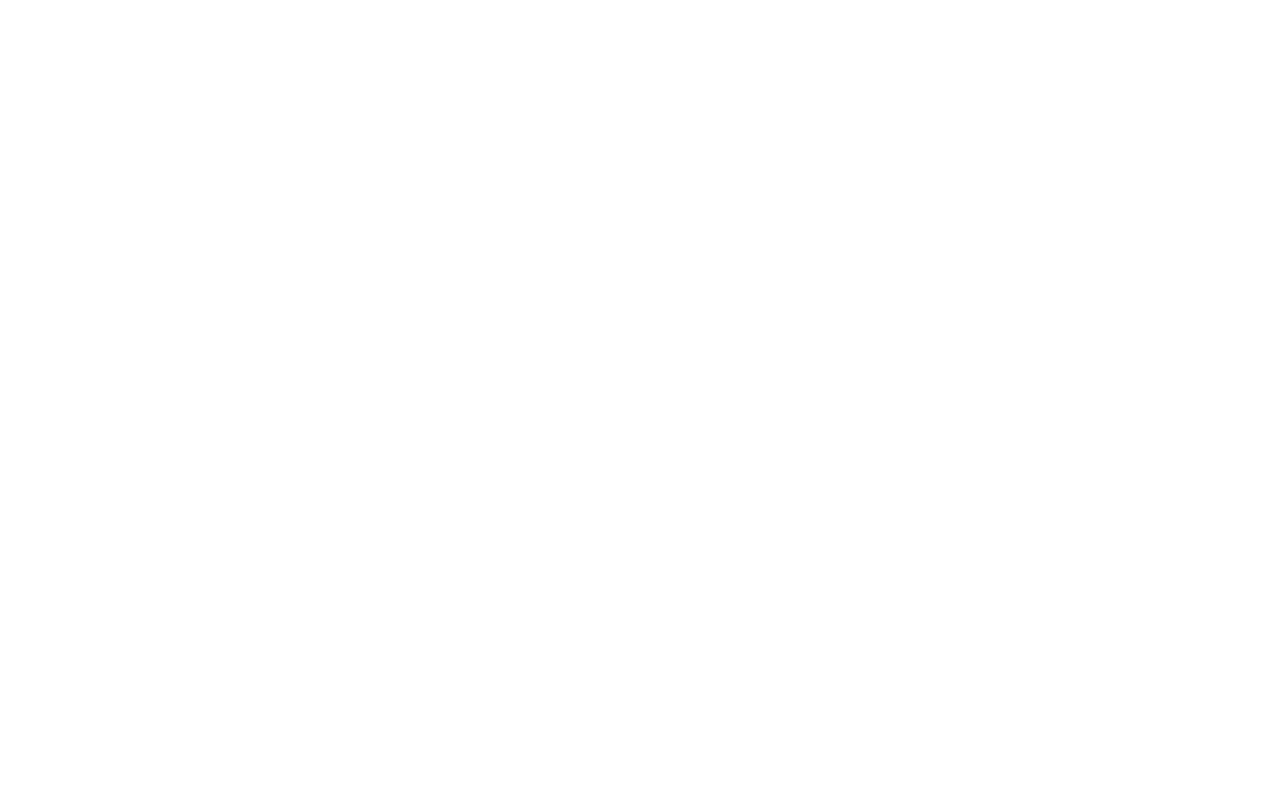
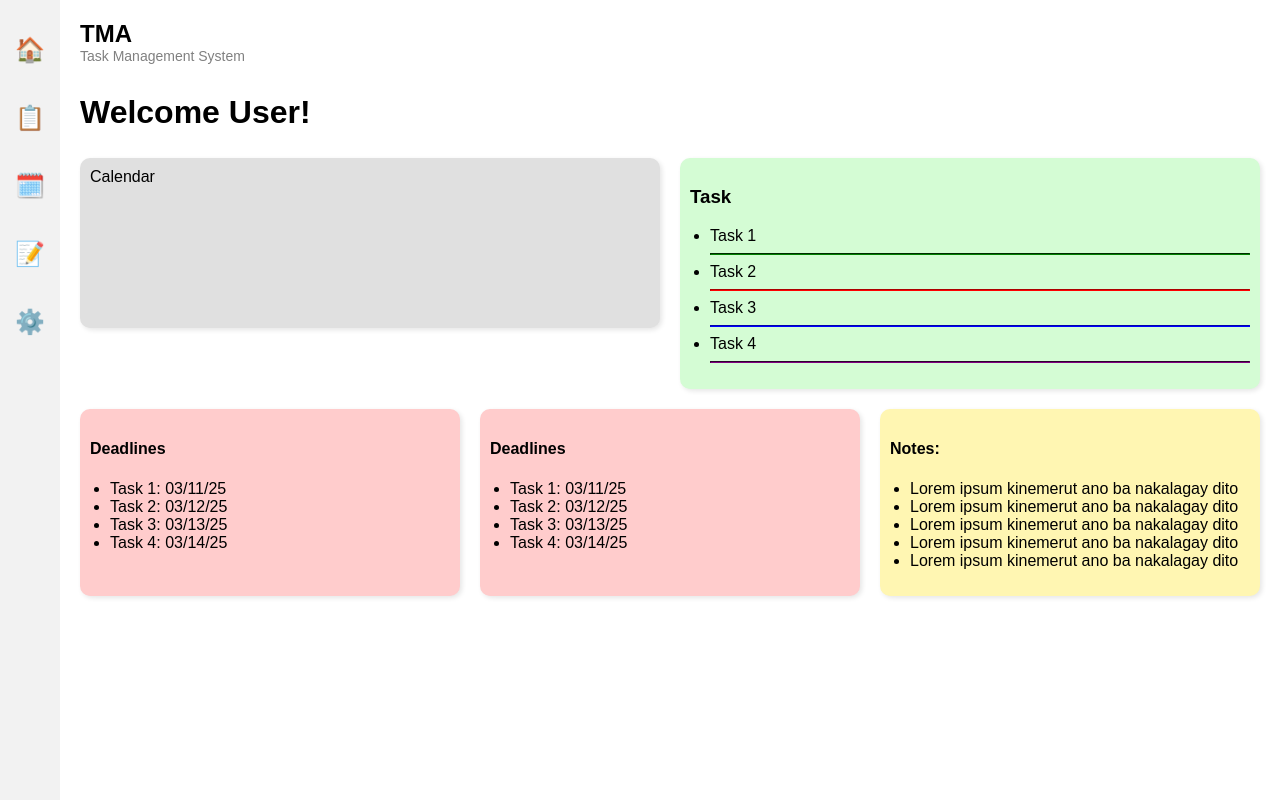
Before and after one commit to carlanthonyyyyy/task_management, a React (Create React App) app: page /home in a window 1280 px wide. Before the commit this address had no page. Built offline with nearby package versions, Linux system fonts and the light colour scheme.

Commit message:
Updated appjs and indexjs

```diff
--- a/src/App.js
+++ b/src/App.js
@@ -1,76 +1,18 @@
-import React, { useState } from 'react';
-import { auth } from './firebase';
-import { signInWithEmailAndPassword } from 'firebase/auth';
-import { useNavigate } from 'react-router-dom';
-import './App.css';
+// App.js
+import React from 'react';
+import { Routes, Route } from 'react-router-dom';
+import Login from './Login';
+import Signup from './Signup';
+import Home from './Home';
 
-function Login() {
-  const [email, setEmail] = useState('');
-  const [password, setPassword] = useState('');
-  const navigate = useNavigate();
-
-  const handleLogin = async () => {
-    try {
-      await signInWithEmailAndPassword(auth, email, password);
-      alert('Logged in successfully!');
-      navigate('/home'); // or wherever you want to redirect
-    } catch (error) {
-      alert(error.message);
-    }
-  };
-
+function App() {
   return (
-    <div className="container">
-      {/* Left Panel */}
-      <div className="left-panel">
-        <div className="logo">
-          <h1>TMA</h1>
-          <p>Task Management System</p>
-        </div>
-        <div className="login-box">
-          <h2>LOG IN</h2>
-          <input
-            type="email"
-            placeholder="Email"
-            value={email}
-            onChange={(e) => setEmail(e.target.value)}
-          />
-          <input
-            type="password"
-            placeholder="Password"
-            value={password}
-            onChange={(e) => setPassword(e.target.value)}
-          />
-          <div className="auth-buttons">
-            <button onClick={handleLogin}>LOG IN</button>
-            <button onClick={() => navigate('/signup')}>SIGN UP</button>
-          </div>
-        </div>
-      </div>
-
-      {/* Right Panel */}
-      <div className="right-panel">
-        <div className="help-box">
-          <h2>NEED HELP?</h2>
-          <p>CREATE A FREE ACCOUNT TO ACCESS THE WEBSITE NOW</p>
-          <div className="help-icons">
-            <div className="icon-box" />
-            <div className="icon-box" />
-            <div className="icon-box" />
-            <div className="icon-box" />
-            <div className="icon-box" />
-          </div>
-        </div>
-        <div className="contact-info">
-          <p><strong>FACEBOOK:</strong> TMA PH</p>
-          <p><strong>X:</strong> @TMAPH</p>
-          <p><strong>INSTAGRAM:</strong> TMA_PH</p>
-          <p><strong>CONTACT NO:</strong> 0945-876-9089</p>
-          <p><strong>EMAIL:</strong> TMAPH@BUSINESS.COM</p>
-        </div>
-      </div>
-    </div>
+    <Routes>
+      <Route path="/" element={<Login />} />
+      <Route path="/signup" element={<Signup />} />
+      <Route path="/home" element={<Home />} />
+    </Routes>
   );
 }
 
-export default Login;
+export default App;
--- /dev/null
+++ b/src/Home.css
@@ -0,0 +1,94 @@
+/* Home.css */
+.home-container {
+    display: flex;
+    height: 100vh;
+    font-family: Arial, sans-serif;
+}
+
+/* Sidebar */
+.sidebar {
+    width: 60px;
+    background-color: #f2f2f2;
+    display: flex;
+    flex-direction: column;
+    align-items: center;
+    padding-top: 1rem;
+}
+
+.nav-icon {
+    font-size: 24px;
+    margin: 20px 0;
+    cursor: pointer;
+}
+
+/* Main content */
+.main-content {
+    flex: 1;
+    padding: 20px;
+    background-color: #fff;
+}
+
+.header h1 {
+    margin: 0;
+    font-size: 24px;
+}
+
+.header p {
+    margin: 0;
+    font-size: 14px;
+    color: gray;
+}
+
+.welcome-title h2 {
+    margin-top: 30px;
+    font-size: 32px;
+}
+
+.top-row {
+    display: flex;
+    margin-top: 20px;
+    gap: 20px;
+}
+
+.calendar-section {
+    flex: 1;
+    height: 150px;
+    background-color: #e0e0e0;
+    border-radius: 10px;
+    box-shadow: 2px 2px 5px rgba(0, 0, 0, 0.1);
+    padding: 10px;
+}
+
+.task-section {
+    flex: 1;
+    background-color: #d4fcd4;
+    border-radius: 10px;
+    padding: 10px;
+    box-shadow: 2px 2px 5px rgba(0, 0, 0, 0.1);
+}
+
+.bottom-row {
+    display: flex;
+    gap: 20px;
+    margin-top: 20px;
+}
+
+.deadline-box {
+    background-color: #ffcccc;
+    padding: 10px;
+    border-radius: 10px;
+    flex: 1;
+    box-shadow: 2px 2px 5px rgba(0, 0, 0, 0.1);
+}
+
+.notes-box {
+    background-color: #fff6b2;
+    padding: 10px;
+    border-radius: 10px;
+    flex: 1;
+    box-shadow: 2px 2px 5px rgba(0, 0, 0, 0.1);
+}
+
+ul {
+    padding-left: 20px;
+}
--- a/src/Home.js
+++ b/src/Home.js
@@ -0,0 +1,78 @@
+// Home.js
+import React from 'react';
+import './Home.css'; // We'll style separately here
+
+function Home() {
+    return (
+        <div className="home-container">
+            {/* Sidebar */}
+            <div className="sidebar">
+                <div className="nav-icon">🏠</div>
+                <div className="nav-icon">📋</div>
+                <div className="nav-icon">🗓️</div>
+                <div className="nav-icon">📝</div>
+                <div className="nav-icon">⚙️</div>
+            </div>
+
+            {/* Main Content */}
+            <div className="main-content">
+                <header className="header">
+                    <h1>TMA</h1>
+                    <p>Task Management System</p>
+                </header>
+
+                <div className="welcome-title">
+                    <h2>Welcome User!</h2>
+                </div>
+
+                <div className="top-row">
+                    <div className="calendar-section">Calendar</div>
+                    <div className="task-section">
+                        <h3>Task</h3>
+                        <ul>
+                            <li>Task 1 <hr style={{ borderColor: 'green' }} /></li>
+                            <li>Task 2 <hr style={{ borderColor: 'red' }} /></li>
+                            <li>Task 3 <hr style={{ borderColor: 'blue' }} /></li>
+                            <li>Task 4 <hr style={{ borderColor: 'purple' }} /></li>
+                        </ul>
+                    </div>
+                </div>
+
+                <div className="bottom-row">
+                    <div className="deadline-box">
+                        <h4>Deadlines</h4>
+                        <ul>
+                            <li>Task 1: 03/11/25</li>
+                            <li>Task 2: 03/12/25</li>
+                            <li>Task 3: 03/13/25</li>
+                            <li>Task 4: 03/14/25</li>
+                        </ul>
+                    </div>
+
+                    <div className="deadline-box">
+                        <h4>Deadlines</h4>
+                        <ul>
+                            <li>Task 1: 03/11/25</li>
+                            <li>Task 2: 03/12/25</li>
+                            <li>Task 3: 03/13/25</li>
+                            <li>Task 4: 03/14/25</li>
+                        </ul>
+                    </div>
+
+                    <div className="notes-box">
+                        <h4>Notes:</h4>
+                        <ul>
+                            <li>Lorem ipsum kinemerut ano ba nakalagay dito</li>
+                            <li>Lorem ipsum kinemerut ano ba nakalagay dito</li>
+                            <li>Lorem ipsum kinemerut ano ba nakalagay dito</li>
+                            <li>Lorem ipsum kinemerut ano ba nakalagay dito</li>
+                            <li>Lorem ipsum kinemerut ano ba nakalagay dito</li>
+                        </ul>
+                    </div>
+                </div>
+            </div>
+        </div>
+    );
+}
+
+export default Home;
--- /dev/null
+++ b/src/Login.js
@@ -0,0 +1,76 @@
+import React, { useState } from 'react';
+import { auth } from './firebase';
+import { signInWithEmailAndPassword } from 'firebase/auth';
+import { useNavigate } from 'react-router-dom';
+import './App.css';
+
+function Login() {
+  const [email, setEmail] = useState('');
+  const [password, setPassword] = useState('');
+  const navigate = useNavigate();
+
+  const handleLogin = async () => {
+    try {
+      await signInWithEmailAndPassword(auth, email, password);
+      alert('Logged in successfully!');
+      navigate('/Home'); // or wherever you want to redirect
+    } catch (error) {
+      alert(error.message);
+    }
+  };
+
+  return (
+    <div className="container">
+      {/* Left Panel */}
+      <div className="left-panel">
+        <div className="logo">
+          <h1>TMA</h1>
+          <p>Task Management System</p>
+        </div>
+        <div className="login-box">
+          <h2>LOG IN</h2>
+          <input
+            type="email"
+            placeholder="Email"
+            value={email}
+            onChange={(e) => setEmail(e.target.value)}
+          />
+          <input
+            type="password"
+            placeholder="Password"
+            value={password}
+            onChange={(e) => setPassword(e.target.value)}
+          />
+          <div className="auth-buttons">
+            <button onClick={handleLogin}>LOG IN</button>
+            <button onClick={() => navigate('/signup')}>SIGN UP</button>
+          </div>
+        </div>
+      </div>
+
+      {/* Right Panel */}
+      <div className="right-panel">
+        <div className="help-box">
+          <h2>NEED HELP?</h2>
+          <p>CREATE A FREE ACCOUNT TO ACCESS THE WEBSITE NOW</p>
+          <div className="help-icons">
+            <div className="icon-box" />
+            <div className="icon-box" />
+            <div className="icon-box" />
+            <div className="icon-box" />
+            <div className="icon-box" />
+          </div>
+        </div>
+        <div className="contact-info">
+          <p><strong>FACEBOOK:</strong> TMA PH</p>
+          <p><strong>X:</strong> @TMAPH</p>
+          <p><strong>INSTAGRAM:</strong> TMA_PH</p>
+          <p><strong>CONTACT NO:</strong> 0945-876-9089</p>
+          <p><strong>EMAIL:</strong> TMAPH@BUSINESS.COM</p>
+        </div>
+      </div>
+    </div>
+  );
+}
+
+export default Login;
--- a/src/index.js
+++ b/src/index.js
@@ -1,15 +1,11 @@
 import React from 'react';
 import ReactDOM from 'react-dom/client';
-import { BrowserRouter, Routes, Route } from 'react-router-dom';
+import { BrowserRouter } from 'react-router-dom';
 import App from './App';
-import Signup from './Signup';
 
 const root = ReactDOM.createRoot(document.getElementById('root'));
 root.render(
   <BrowserRouter>
-    <Routes>
-      <Route path="/" element={<App />} />
-      <Route path="/signup" element={<Signup />} />
-    </Routes>
+    <App />
   </BrowserRouter>
 );
```
